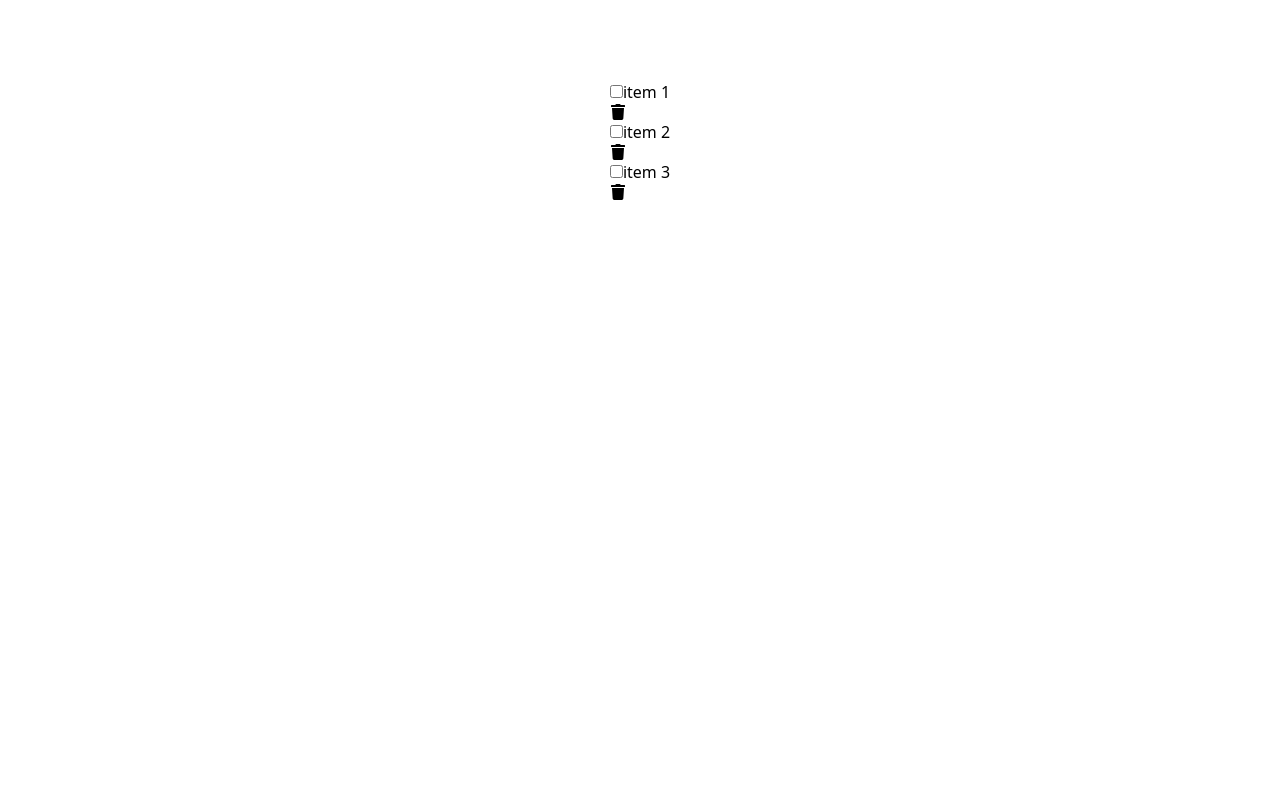
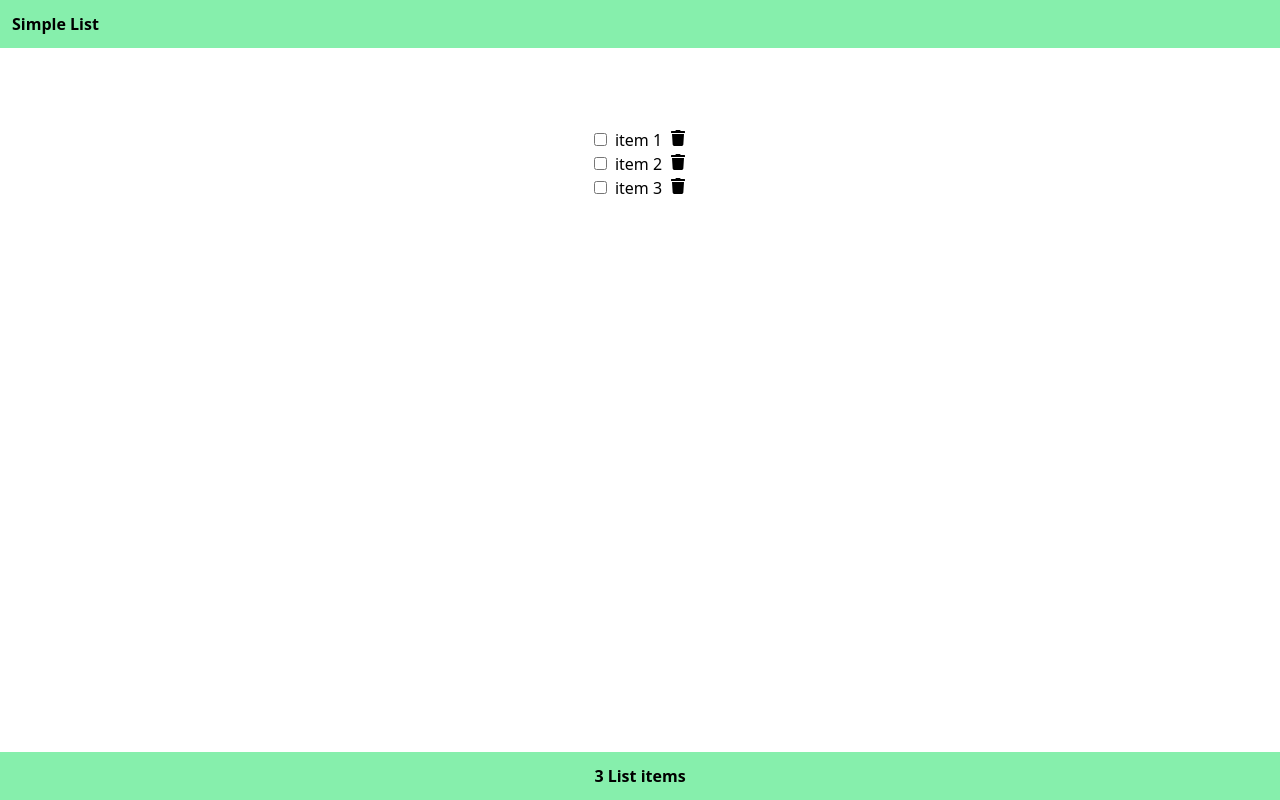
Before and after one commit to yahoogm/simple-list, a React (Create React App) app: page / in a window 1280 px wide. Built offline with nearby package versions, Linux system fonts and the light colour scheme.

Commit message:
update function in component

```diff
--- a/src/App.js
+++ b/src/App.js
@@ -1,10 +1,46 @@
 import './App.css';
 import Content from './components/content/Content';
+import Header from './components/header/Header';
+import Footer from './components/footer/Footer';
+import { useState } from 'react';
+import React from 'react';
 
 function App() {
+  const [items, setItems] = useState([
+    {
+      id: 1,
+      checked: false,
+      item: 'item 1',
+    },
+    {
+      id: 2,
+      checked: false,
+      item: 'item 2',
+    },
+    {
+      id: 3,
+      checked: false,
+      item: 'item 3',
+    },
+  ]);
+
+  //   Function to handle check
+  const handleCheck = (id) => {
+    const listItem = items.map((item) => (item.id === id ? { ...item, checked: !item.checked } : item));
+    setItems(listItem);
+  };
+
+  const handleDelete = (id) => {
+    const delItem = items.filter((item) => item.id !== id);
+    setItems(delItem);
+    console.log(delItem);
+  };
+
   return (
     <div>
-      <Content />
+      <Header title="Simple List" />
+      <Content items={items} handleCheck={handleCheck} handleDelete={handleDelete} />
+      <Footer title="Made by Yahoo Garfield Manik" length={items.length} />
     </div>
   );
 }
--- a/src/components/content/Content.jsx
+++ b/src/components/content/Content.jsx
@@ -1,56 +1,7 @@
-import React, { useState } from 'react';
-import { FaTrash } from 'react-icons/fa';
+import ItemList from './item-list/ItemList';
 
-const Content = () => {
-  const [items, setItems] = useState([
-    {
-      id: 1,
-      checked: false,
-      item: 'item 1',
-    },
-    {
-      id: 2,
-      checked: false,
-      item: 'item 2',
-    },
-    {
-      id: 3,
-      checked: false,
-      item: 'item 3',
-    },
-  ]);
-
-  //   Function to handle check
-  const handleCheck = (id) => {
-    const listItem = items.map((item) => (item.id === id ? { ...item, checked: !item.checked } : item));
-    setItems(listItem);
-  };
-
-  const handleDelete = (id) => {
-    const delItem = items.filter((item) => item.id !== id);
-    setItems(delItem);
-    console.log(delItem);
-  };
-
-  return (
-    <main>
-      {items.length ? (
-        <ul className="flex flex-col items-center mt-20">
-          {items.map((item) => {
-            return (
-              <li key={item.id}>
-                <input type="checkbox" checked={item.checked} onChange={() => handleCheck(item.id)} />
-                <label className={item.checked ? 'text-red-300 line-through' : ''}>{item.item}</label>
-                <FaTrash onClick={() => handleDelete(item.id)} role="button" tabIndex="0" />
-              </li>
-            );
-          })}
-        </ul>
-      ) : (
-        <p className="text-red-300 text-center mt-52">Your list is empty</p>
-      )}
-    </main>
-  );
+const Content = ({ items, handleCheck, handleDelete }) => {
+  return <main>{items.length ? <ItemList handleCheck={handleCheck} handleDelete={handleDelete} items={items} /> : <p className="text-red-300 text-center mt-52">Your list is empty</p>}</main>;
 };
 
 export default Content;
--- /dev/null
+++ b/src/components/content/item-list/ItemList.jsx
@@ -0,0 +1,14 @@
+import React from 'react';
+import LineItem from '../line-item/LineItem';
+
+const ItemList = ({ items, handleCheck, handleDelete }) => {
+  return (
+    <ul className="flex-col text-center mt-20 w-full items-center">
+      {items.map((item) => {
+        return <LineItem key={item.id} item={item} handleCheck={handleCheck} handleDelete={handleDelete} />;
+      })}
+    </ul>
+  );
+};
+
+export default ItemList;
--- /dev/null
+++ b/src/components/content/line-item/LineItem.jsx
@@ -0,0 +1,16 @@
+import React from 'react';
+import { FaTrash } from 'react-icons/fa';
+
+const LineItem = ({ item, handleCheck, handleDelete }) => {
+  return (
+    <li key={item.id} className="space-x-2">
+      <input type="checkbox" checked={item.checked} onChange={() => handleCheck(item.id)} />
+      <label className={item.checked ? 'text-red-300 line-through' : ''}>{item.item}</label>
+      <button onClick={() => handleDelete(item.id)}>
+        <FaTrash />
+      </button>
+    </li>
+  );
+};
+
+export default LineItem;
--- /dev/null
+++ b/src/components/footer/Footer.jsx
@@ -0,0 +1,11 @@
+import React from 'react';
+
+const Footer = ({ length }) => {
+  return (
+    <footer className="absolute bottom-0 bg-green-300 w-full p-3 text-center font-semibold">
+      {length} {length === 1 ? 'List item' : 'List items'}
+    </footer>
+  );
+};
+
+export default Footer;
--- /dev/null
+++ b/src/components/header/Header.jsx
@@ -0,0 +1,7 @@
+import React from 'react';
+
+const Header = ({ title }) => {
+  return <div className="p-3 bg-green-300 font-semibold">{title}</div>;
+};
+
+export default Header;
```
